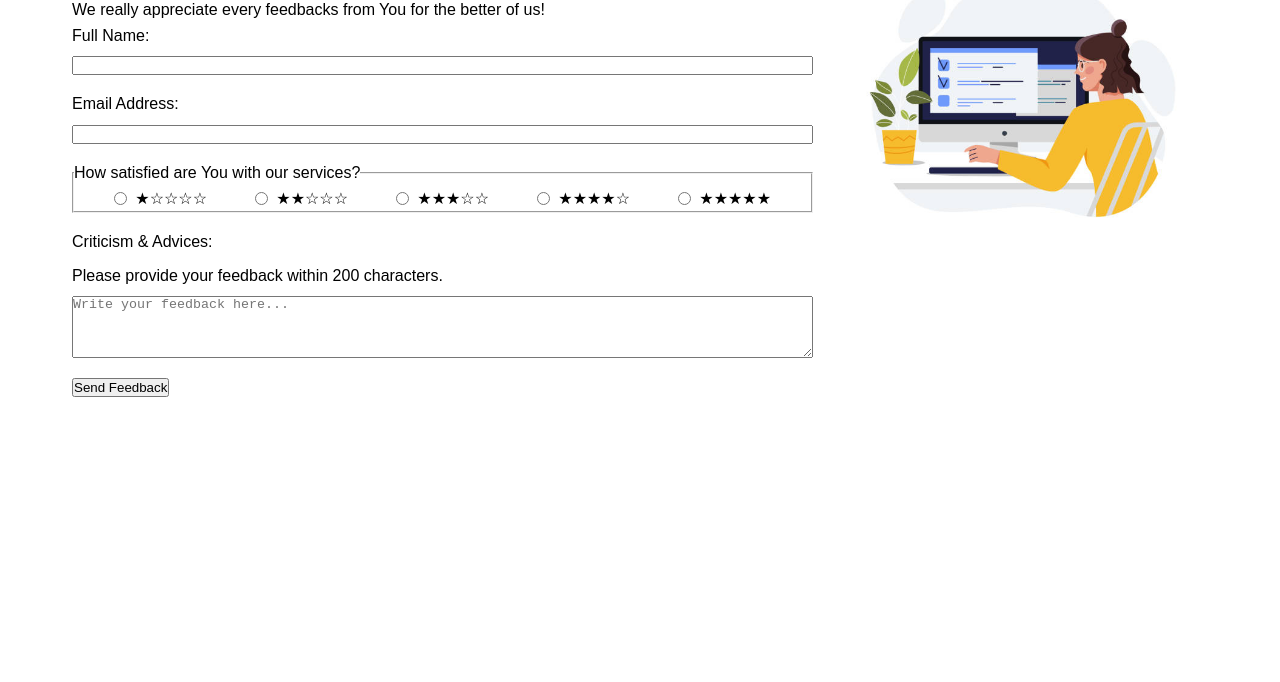
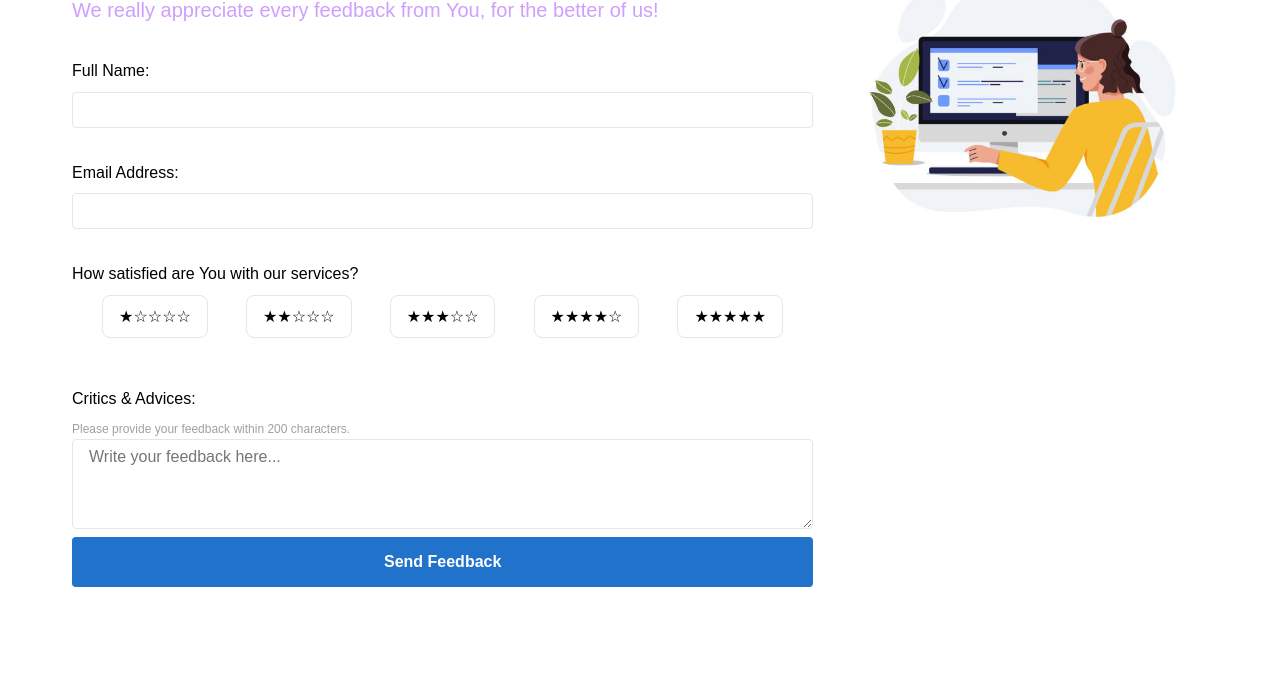
Before and after one commit to ElMyosotisCode/lrn-fe-proj-002-feedback-form, a plain HTML site: page index.html in a window 1280 px wide. Shown: the part 118-800 px from the top of the page. Drawn offline with Linux system fonts and the light colour scheme.

Commit message:
feat(ui): implement final polish and css interactivity
This commit transitions the project from a functional prototype to a polished, production-ready page by focusing on UI details and code quality.

___

Previously...

- The form components (inputs, buttons) used default browser styles, feeling generic and stiff.

- Interactive elements lacked clear visual feedback (:hover, :focus), making the user experience less intuitive.

- The codebase contained minor legacy syntax (trailing slashes, invalid comment structures) that, while functional, did not meet modern W3C standards.

___

Now...

The UI is significantly more engaging and professional, and the code has been brought up to the highest quality standards.

Key changes include:

- Polished Form Components:
All text inputs, textareas, and the submit button have been custom-styled for a cohesive and modern look.

- Enhanced Interactive States:
Implemented smooth transitions and clear visual feedback for :hover, :focus, and :checked states across all interactive elements.

- Custom Rating System:
The default radio buttons have been replaced with a fully custom-styled, interactive rating system.

- W3C Standard Compliance:
Refactored the HTML and CSS to pass W3C validation, removing legacy syntax and ensuring maximum browser compatibility.

```diff
--- a/index.html
+++ b/index.html
@@ -10,7 +10,7 @@
 
     <link
         rel="stylesheet"
-        href="styling.css"/>
+        href="styling.css">
 </head>
 
 <body>
@@ -21,36 +21,43 @@
 
     <!-- # MAIN -->
     <div class="page-container">
-        <!-- -# 1st GRID - Form Content -->
+        <!-- =# 1st GRID - Form Content -->
         <main class="form-container">
-            <!-- --# Feedback Form -->
-            <h1>Feedback Form</h1>
-            <p>We really appreciate every feedbacks from You for the better of us!</p>
+            <!-- ==# Feedback Form -->
+            <h1 class="form-title">
+                Feedback Form
+            </h1>
+
+            <p class="form-foreword">
+                We really appreciate every feedback from You, for the better of us!
+            </p>
 
             <form>
-                <!-- --#Name Input Group -->
+                <!-- ==#Name Input Group -->
                 <div class="input-group">
                     <label for="name">Full Name:</label>
                     <input
                         type="text"
                         id="name"
                         name="full_name"
-                        required/>
+                        required>
                 </div>
 
-                <!-- --#Email Input Group -->
+                <!-- ==#Email Input Group -->
                 <div class="input-group">
                     <label for="email">Email Address:</label>
                     <input
                         type="email"
                         id="email"
                         name="email_address"
-                        required/>
+                        required>
                 </div>
 
-                <!-- --#Rating Input Group with Fieldset -->
+                <!-- ==#Rating Input Group with Fieldset -->
                 <fieldset class="rating-group">
-                    <legend>How satisfied are You with our services?</legend>
+                    <legend class="rating-legend">
+                        How satisfied are You with our services?
+                    </legend>
 
                     <div class="rating-item">
                         <input
@@ -58,7 +65,7 @@
                             id="rating_1"
                             name="rating"
                             value="1"
-                            required/>
+                            required>
                         <label for="rating_1">★☆☆☆☆</label>
                     </div>
 
@@ -68,7 +75,7 @@
                             id="rating_2"
                             name="rating"
                             value="2"
-                            required/>
+                            required>
                         <label for="rating_2">★★☆☆☆</label>
                     </div>
 
@@ -78,7 +85,7 @@
                             id="rating_3"
                             name="rating"
                             value="3"
-                            required/>
+                            required>
                         <label for="rating_3">★★★☆☆</label>
                     </div>
 
@@ -88,7 +95,7 @@
                             id="rating_4"
                             name="rating"
                             value="4"
-                            required/>
+                            required>
                         <label for="rating_4">★★★★☆</label>
                     </div>
 
@@ -98,19 +105,22 @@
                             id="rating_5"
                             name="rating"
                             value="5"
-                            required/>
+                            required>
                         <label for="rating_5">★★★★★</label>
                     </div>
                 </fieldset>
 
-                <!-- --#Feedback Input Group -->
-                <div class="input-group">
-                    <label for="message">Criticism & Advices:</label>
+                <!-- ==#Feedback Input Group -->
+                <div class="feedback-msg-input-group">
+                    <label
+                        class="feedback-msg-label"
+                        for="message">Critics & Advices:</label>
                     <p
                         id="message-hint"
-                        class="input-hint">
+                        class="feedback-msg-hint">
                         Please provide your feedback within 200 characters.
                     </p>
+
                     <textarea
                         id="message"
                         name="feedback_message"
@@ -121,19 +131,19 @@
                         aria-describedby="message-hint"></textarea>
                 </div>
 
-                <!-- --#Submit Button -->
+                <!-- ==#Submit Button -->
                 <div>
                     <button type="submit">Send Feedback</button>
                 </div>
             </form>
         </main>
 
-        <!-- -#2nd GRID - Picture Illustration -->
+        <!-- =#2nd GRID - Picture Illustration -->
         <aside class="illustration-container">
             <img
                 class="illustration-image"
                 src="images/assets/people-filling-out-form-illustration.jpg"
-                alt="Illustration of a person filling out a form" />
+                alt="Illustration of a person filling out a form" >
         </aside>
     </div>
     <!-- # End of Main -->
--- a/styling.css
+++ b/styling.css
@@ -77,6 +77,7 @@ which I named it 'FoCoMUR' styling system
     --color-light-violet: rgb(207, 159, 255);
     --color-solid-black: rgb(0, 0, 0);
     --color-solid-white: rgb(255, 255, 255);
+    --color-solid-gray: rgb(160, 160, 160);
 }
 
 html {
@@ -98,38 +99,6 @@ body {
     #                   Component                        #
     # -------------------------------------------------- # */
 
-/* -# Theme & Reusable Ruleset #- */
-
-.input-group {
-    /* --- Layout & Positioning --- */
-    display: flex;
-    flex-direction: column;
-    gap: var(--space-xs);
-
-    /* --- Box Model --- */
-    margin-bottom: var(--space-sm);
-}
-
-.rating-group {
-    /* --- Layout & Positioning --- */
-    display: flex;
-    flex-direction: row;
-    justify-content: space-evenly;
-    align-items: center;
-    gap: var(--space-xs);
-
-    /* --- Box Model --- */
-    margin-bottom: var(--space-sm);
-}
-
-.rating-item {
-    /* --- Layout & Positioning --- */
-    display: flex;
-    align-items: center;
-    gap:var(--space-xs);
-}
-
-/* -# Application-Specific Ruleset #- */
 .page-container {
     /* --- Layout & Positioning --- */
     display: grid;
@@ -142,6 +111,134 @@ body {
     padding: var(--space-md);
 }
 
+/* =# --- Grid 1 --- */
+
+/* ==# Grid 1 - Theme & Reusable Ruleset #- */
+.input-group {
+    /* --- Layout & Positioning --- */
+    display: flex;
+    flex-direction: column;
+    gap: var(--space-xs);
+
+    /* --- Box Model --- */
+    margin-bottom: var(--space-lg);
+}
+
+input[type="text"],
+input[type="email"],
+textarea {
+    /* --- Box Model --- */
+    width: 100%;
+    padding: var(--space-xs) var(--space-sm);
+    border: 1px solid var(--color-light-gray);
+    border-radius: var(--radius-sm);
+
+    /* --- Typography --- */
+    font-family: inherit; /* Inherit font style from 'body' styling */
+    font-size: var(--font-size-base);
+}
+
+.rating-group {
+    /* --- Layout & Positioning --- */
+    display: flex;
+    flex-direction: row;
+    justify-content: space-evenly;
+    align-items: center;
+    gap: var(--space-xs);
+
+    /* --- Box Model --- */
+    margin-bottom: var(--space-xl);
+    padding: 0;
+    border: none;
+}
+
+.rating-item {
+    /* --- Layout & Positioning --- */
+    display: flex;
+    align-items: center;
+    gap:var(--space-xs);
+}
+
+.rating-item input[type="radio"] {
+    /* --- Box Model --- */
+    position: absolute; /* Hide the radio button from flow, but keep it functional */
+    opacity: 0; /* Hide the input radio button from view */
+    width: 0; /* Remove radio button width */
+    height: 0; /* Remove radio button height */
+}
+
+.rating-item label {
+    /* --- Layout & Positioning --- */
+    display: block; /* So that padding and dimensions can be added */
+    text-align: center;
+
+    /* --- Box Model --- */
+    padding: var(--space-xs) var(--space-sm);
+    border: 1px solid var(--color-light-gray);
+    border-radius: var(--radius-base);
+    flex-grow: 1; /* So that all buttons have the same width */
+}
+
+button[type="submit"] {
+    /* --- Box Model --- */
+    width: 100%;
+    padding: var(--space-sm) var(--space-lg);
+    border: none;
+    border-radius: var(--radius-sm);
+
+    /* --- Typography --- */
+    font-size: var(--font-size-base);
+    font-weight: bold;
+    color: var(--color-solid-white);
+
+    /* --- Visual --- */
+    background-color: var(--color-light-blue);
+}
+
+/* ==# Grid 1 - Application-Specific Ruleset #- */
+.form-title {
+    /* --- Typography --- */
+    font-size: var(--font-size-2xl);
+    line-height: var(--line-height-tight);
+}
+
+.form-foreword {
+    /* --- Box Model --- */
+    margin-bottom: var(--space-lg);
+
+    /* --- Typography --- */
+    font-size: var(--font-size-md);
+    color: var(--color-light-violet);
+}
+
+.rating-legend {
+    /* --- Layout & Positioning --- */
+    display: block; /* So that it takes the full width */
+    margin-bottom: var(--space-xs);
+}
+
+.feedback-msg-input-group {
+    /* NOTE: Linter placeholder for future overrides. */
+    --placeholder: ;
+}
+
+.feedback-msg-label {
+    /* --- Layout & Positioning --- */
+    display: block; /* So that it takes the full width */
+
+    /* --- Box Model --- */
+    margin-bottom: var(--space-xs);
+}
+
+.feedback-msg-hint {
+    /* --- Typography --- */
+    font-size: var(--font-size-xs);
+    color: var(--color-solid-gray);
+}
+
+/* =# --- Grid 2 --- */
+
+/* ==# Grid 2 - Application-Specific Ruleset #- */
 .illustration-image {
     /* --- Box Model --- */
     width: 100%;
@@ -154,6 +251,66 @@ body {
     #                   Modifier                         #
     # -------------------------------------------------- # */
 
+/* =# Animations & Interaction #- */
+
+/* ==# Input Boxes Color Change */
+input[type="text"],
+input[type="email"],
+textarea {
+    transition: border-color 0.5s ease-in-out, box-shadow 0.5s ease-in-out;
+}
+
+input[type="text"]:focus,
+input[type="email"]:focus,
+textarea:focus {
+    outline: none;
+    border-color: var(--color-light-blue);
+    box-shadow: 0 0 0 3px rgba(32, 114, 202, 0.25);
+}
+
+/* ==# Rating Item Interaction FX */
+.rating-item label {
+    /* --- Interaction, Animation, & Misc --- */
+    cursor: pointer;
+    transition: all 0.4s ease-in-out;
+}
+
+/* NOTE: Style for labels when hovered (for better user experience) */
+.rating-item label:hover {
+    border-color: var(--color-light-violet);
+    background-color: rgba(207, 159, 255, 0.1);
+}
+
+/* NOTE: Style for the label when the radio button is selected (checked) */
+.rating-item input[type="radio"]:checked + label {
+    background-color: var(--color-light-blue);
+    border-color: var(--color-light-blue);
+    color: var(--color-solid-white);
+}
+
+/* NOTE: Style for the label when the radio button is focused (for keyboard accessibility) */
+.rating-item input[type="radio"]:focus + label {
+    border-color: var(--color-light-violet);
+    box-shadow: 0 0 0 3px rgba(207, 159, 255, 0.5);
+}
+
+/* ==# Submit Button Interaction FX */
+button[type="submit"] {
+    /* --- Interaction, Animation, & Misc --- */
+    cursor: pointer;
+    transition: background-color 0.3s ease-in-out, transform 0.2s ease-in-out;
+}
+
+button[type="submit"]:hover {
+    background-color: var(--color-light-blue);
+    transform: translateY(-3px); /* Slightly lifted fx */
+}
+
+button[type="submit"]:focus {
+    outline: 2px solid var(--color-light-violet);
+    outline-offset: 2px;
+}
+
 /*  # -------------------------------------------------- #
     #                  Utilities                         #
     # -------------------------------------------------- # */
@@ -162,7 +319,7 @@ body {
     #              Responsive Media                      #
     # -------------------------------------------------- # */
 
-/* -# For 768px and up ~ for small laptop or small tablet and up #- */
+/* =# For 768px and up ~ for small laptop or small tablet and up #- */
 @media (min-width: 768px) {
 
     .page-container {
```
Also changed, not shown: images/documentations/webpage-screenshot-05.JPG (added), 1 other file.
